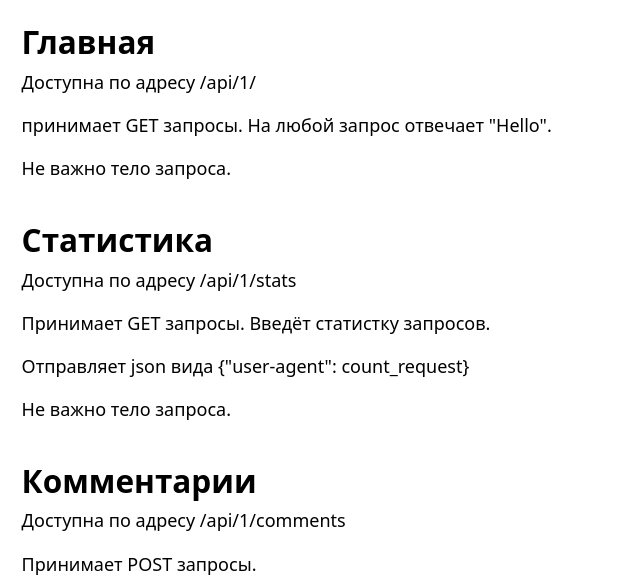
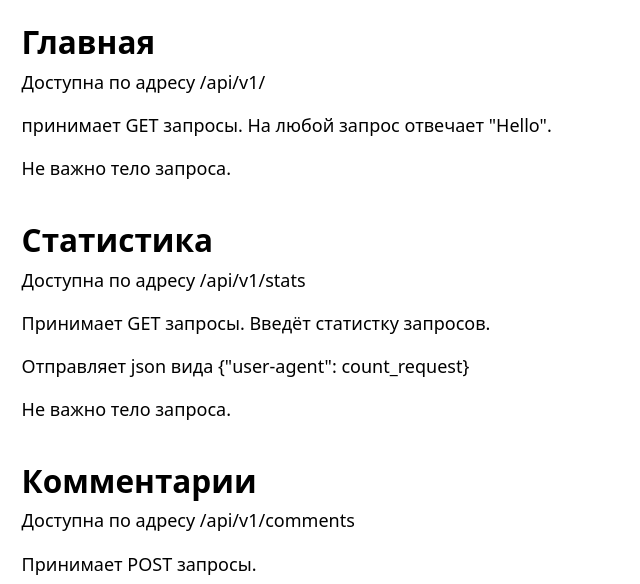
Before and after one commit to vpbuyanov/nodejs, a website: page public/index.html in a window 1280 px wide. Shown: the part 204-788 px from the top of the page, 0-640 px from the left. Drawn offline with Linux system fonts and the light colour scheme.

Commit message:
refactor version

```diff
--- a/services/serves.js
+++ b/api/v1/services/serves.js
@@ -1,4 +1,4 @@
-import {users, comments} from '../common/public.js'
+import {users, comments} from '../../../common/public.js'
 
 export const getMainText = (req, res) => {
     res.send('Hello')
--- a/main.js
+++ b/main.js
@@ -1,4 +1,4 @@
-import router from './api/api.js';
+import router from './api/v1/api.js';
 import express from 'express';
 import path from 'path';
 import bodyParser from "body-parser";
@@ -14,7 +14,8 @@ const __dirname = path.resolve()
 app.use(bodyParser.text());
 
 app.use(express.static(path.resolve(__dirname, 'public')))
-app.use(router)
+
+app.use('/api/v1', router)
 
 app.listen(port, host, () => {
     console.log(`Server starting on ${hosting}`)
--- a/public/index.html
+++ b/public/index.html
@@ -9,27 +9,26 @@
     <h1>Буянов Всеволод Павлович 211-324 Лаба №6</h1>
     <p>Есть 3 страницы отдающие ответы: Главная, Статистика, Комментарии</p>
 
-    <a href="/api/1/">Главная</a>
-    <a href="/api/1/stats">Статистика</a>
-    <a href="/api/1/comments">Коментарии</a>
+    <a href="/api/v1/">Главная</a>
+    <a href="/api/v1/stats">Статистика</a>
+    <a href="/api/v1/comments">Коментарии</a>
 
     <h2>Главная</h2>
-    <p>Доступна по адресу /api/1/</p>
+    <p>Доступна по адресу /api/v1/</p>
     <p>принимает GET запросы. На любой запрос отвечает "Hello".</p>
     <p>Не важно тело запроса.</p>
 
     <h2>Статистика</h2>
-    <p>Доступна по адресу /api/1/stats</p>
+    <p>Доступна по адресу /api/v1/stats</p>
     <p>Принимает GET запросы. Введёт статистку запросов.</p>
     <p>Отправляет json вида {"user-agent": count_request}</p>
     <p>Не важно тело запроса.
 
     <h2>Комментарии</h2>
-    <p>Доступна по адресу /api/1/comments</p>
+    <p>Доступна по адресу /api/v1/comments</p>
     <p>Принимает POST запросы.</p>
     <p>В теле запроса отправляем обычный текст, который будет записан в массив.</p>
     <p>Отправляет полный массив со всеми комментариями.</p>
     <p>Если в теле запроса ничего не будет, страница вернёт текущий массив комментраиев.</p>
-
 </body>
 </html>
```
Also changed, not shown: api/api.js (deleted, +0 -10 lines), api/v1/api.js (added, +10 -0 lines).
